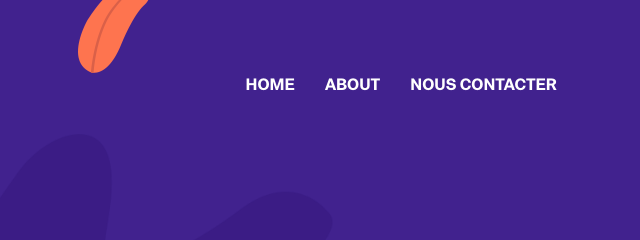
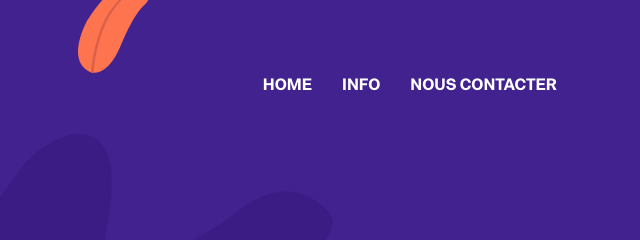
Before and after one commit to Ecoriap/site, a plain HTML site: page contact.html in a window 1280 px wide. Shown: the top 240 px of the page, 562-1202 px from the left. Drawn offline with nearby package versions, Linux system fonts and the light colour scheme.

Commit message:
Update contact.html

```diff
--- a/contact.html
+++ b/contact.html
@@ -43,7 +43,7 @@
           <a class="nav-link" href="index.html">Home</a>
         </li>
         <li class="nav-item">
-          <a class="nav-link" href="about.html">about</a>
+          <a class="nav-link" href="about.html">Info</a>
         </li>
         <!--<li class="nav-item">
           <a class="nav-link" href="blog.html">Blog</a>
```
